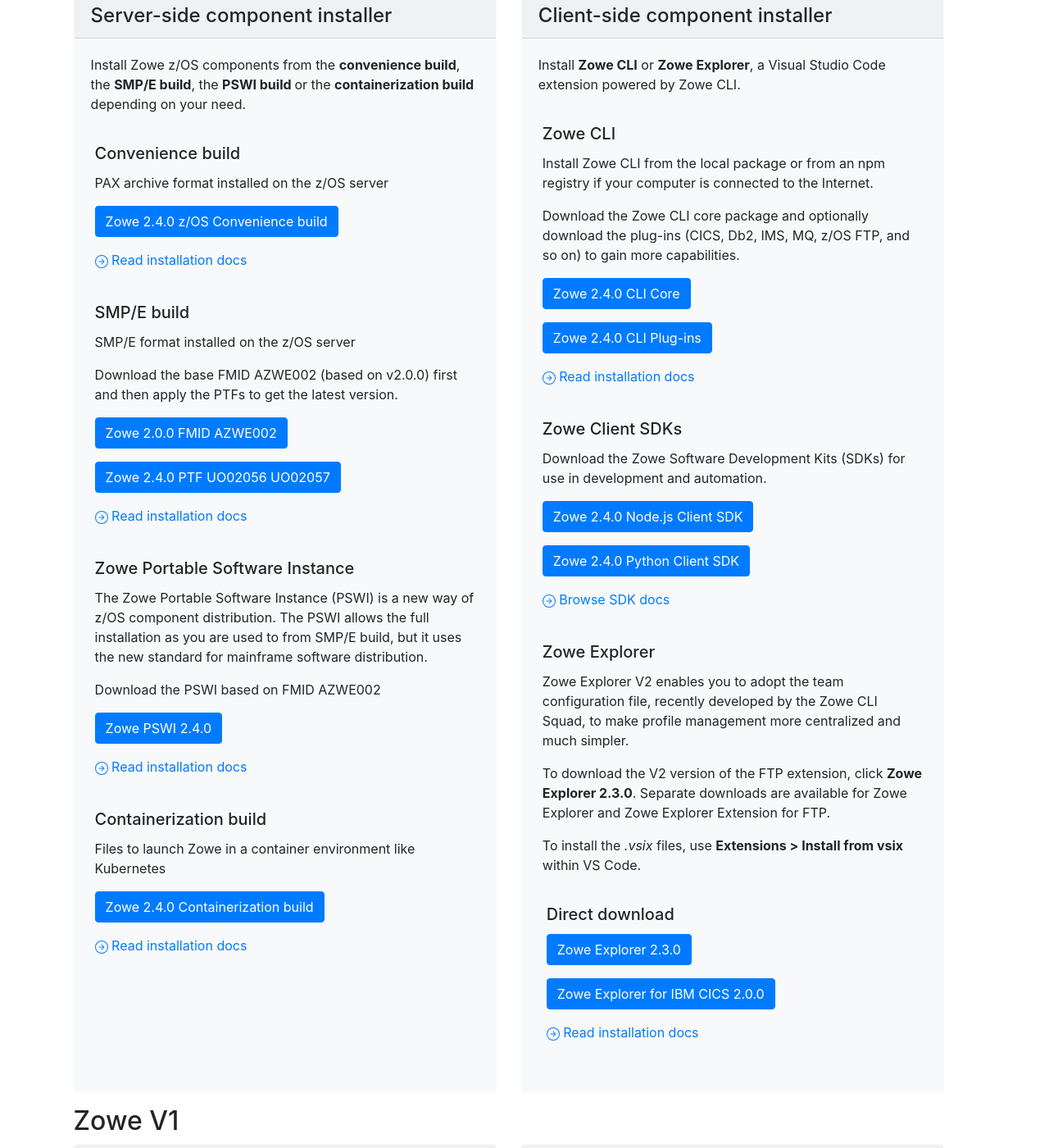
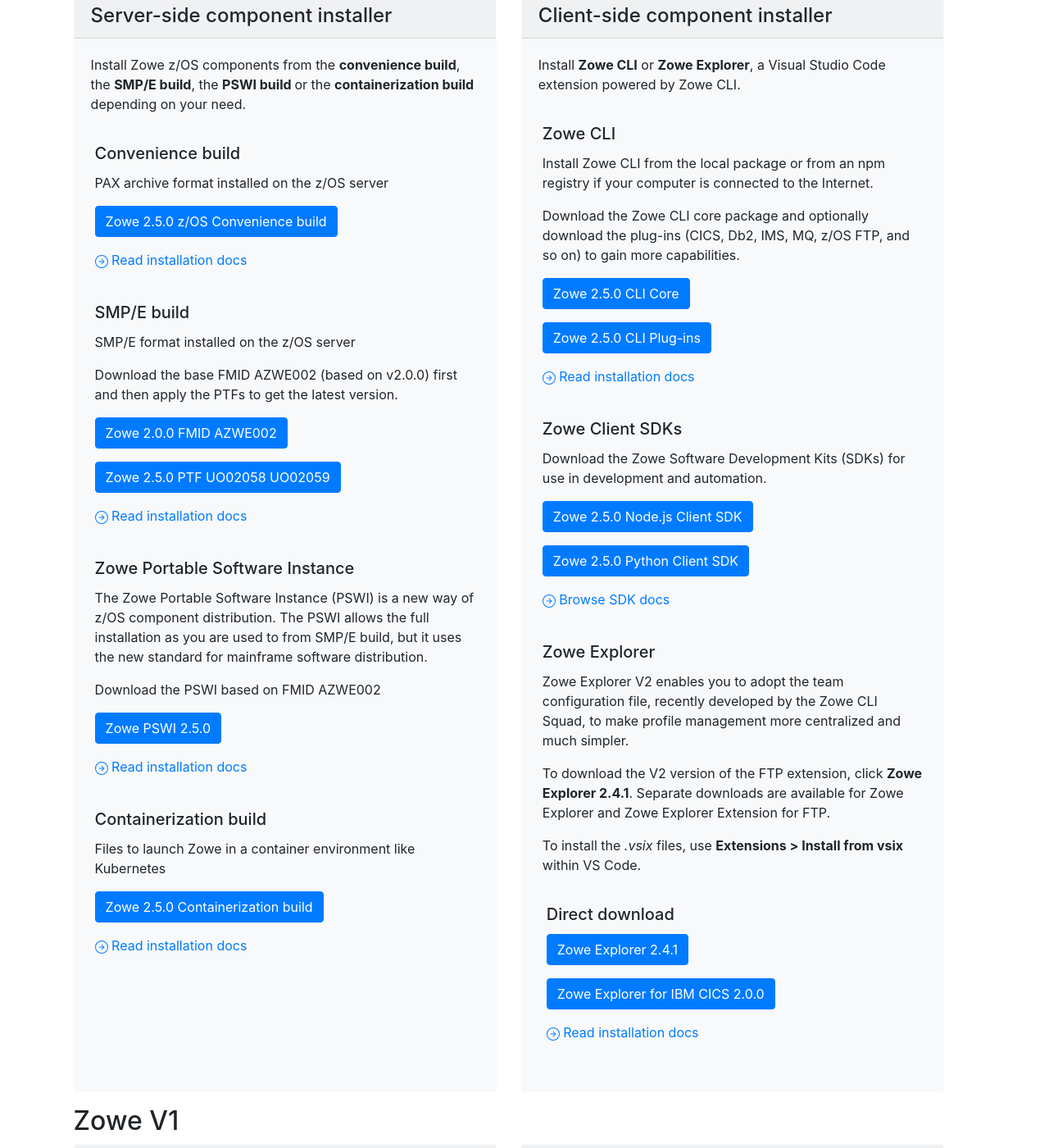
Before and after one commit to zowe/zowe.github.io, a Jekyll site: the page built from download.md, in a window 1280 px wide and 1400 px high, scrolled down 572 px. Shown: the whole window at 82% size. Built offline with Jekyll 4.4.1, drawn with Linux system fonts in a browser that asks for light colours; our own code applies the rules of GitHub Pages for plain Markdown files; some of the changed text lies outside the part shown.

Commit message:
Update releases.yml
Signed-off-by: Tom Zhang <14881754+FlappiTomic@users.noreply.github.com>

```diff
--- a/_data/releases.yml
+++ b/_data/releases.yml
@@ -1,6 +1,19 @@
 # List of Zowe releases - update here and it will update the entire site :-)
 # Note - keep this in order as the latest release is pulled from the first item in the list!
 v2:
+  - version: 2.5.0
+    zos_version: 2.5.0
+    smpe_version: 2.5.0
+    smpe_sysmod: PTF
+    smpe_numbers: UO02058 UO02059
+    cli_version: 2.5.0
+    cli_plugins_version: 2.5.0
+    explorer_version: 2.4.1
+    node_sdk_version: 2.5.0
+    python_sdk_version: 2.5.0
+    release_date: 2022-12-12
+    documentation: stable
+    release_notes: v2_5_0
   - version: 2.4.0
     zos_version: 2.4.0
     smpe_version: 2.4.0
@@ -12,7 +25,7 @@
     node_sdk_version: 2.4.0
     python_sdk_version: 2.4.0
     release_date: 2022-10-19
-    documentation: stable
+    documentation: v2_4_x
     release_notes: v2_4_0
   - version: 2.3.1
     zos_version: 2.3.1
```
